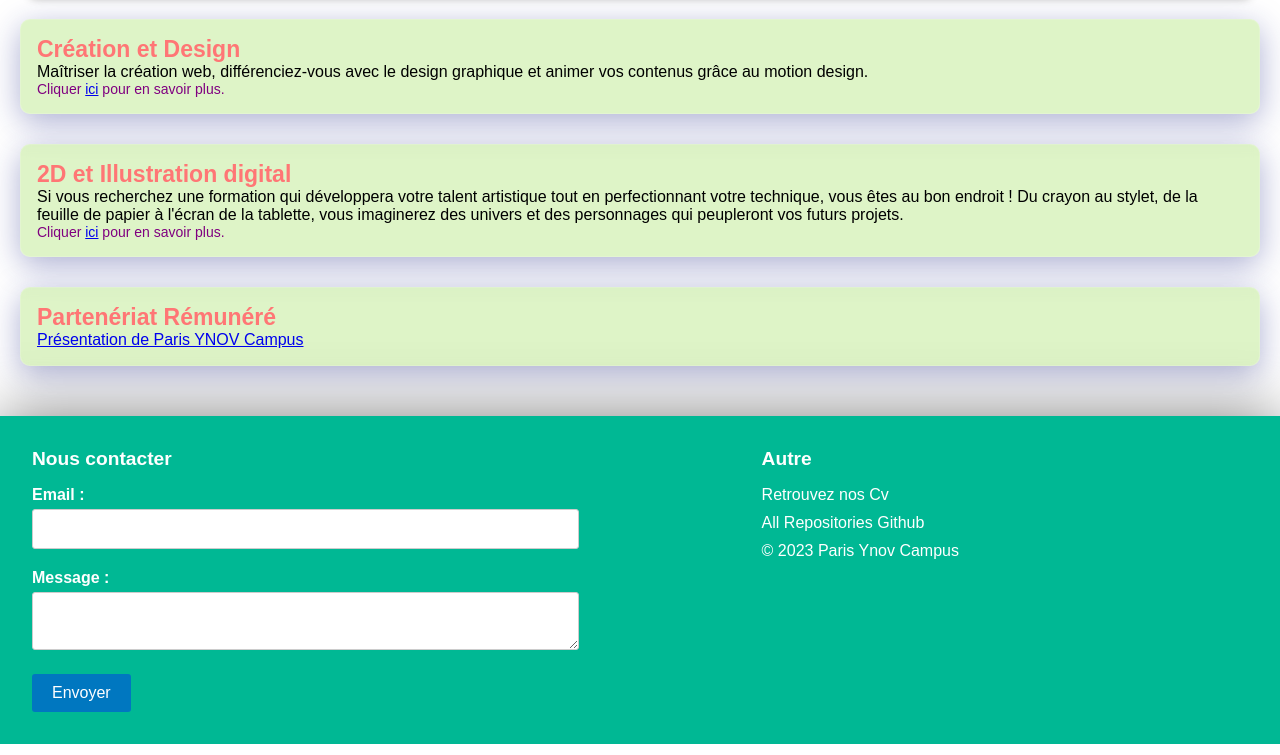
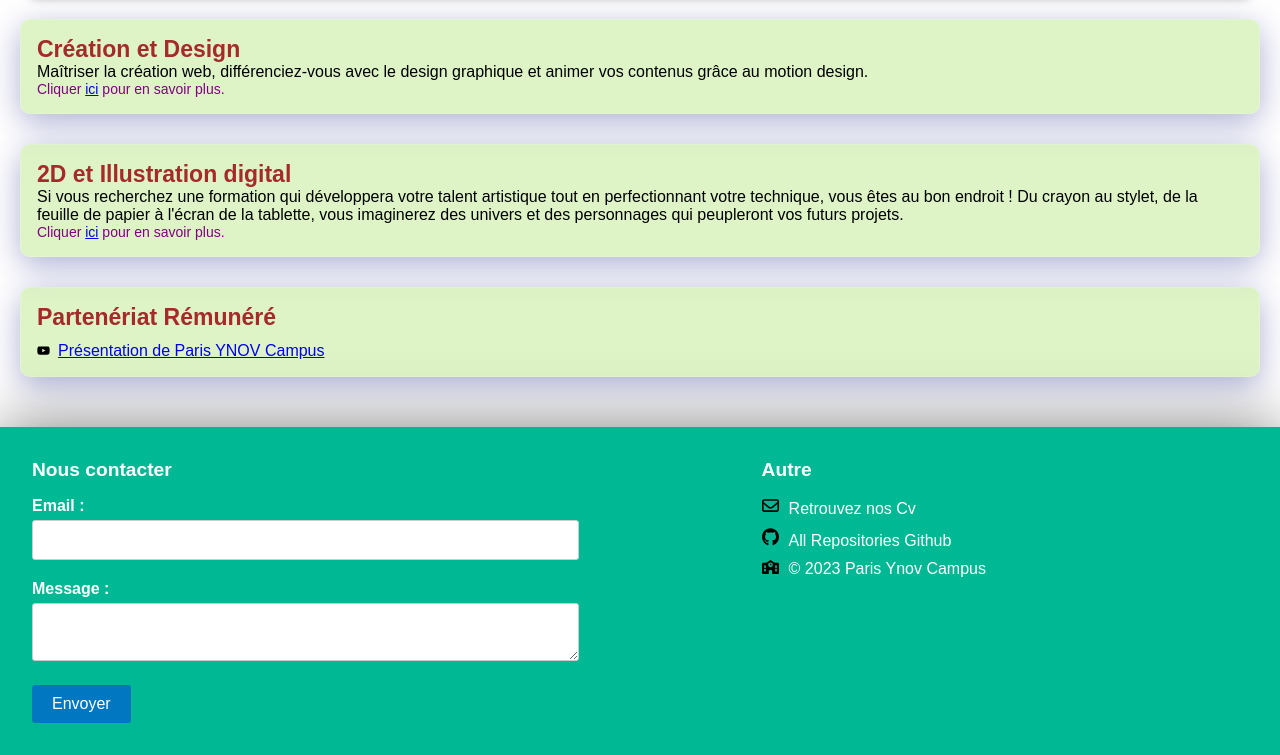
Before and after one commit to Sajedd/GoForum, a plain HTML site: page blog.html in a window 1280 px wide. Shown: the part 912-1667 px from the top of the page. Drawn offline with Linux system fonts and the light colour scheme.

Commit message:
front finis

```diff
--- a/assets/css/blog.css
+++ b/assets/css/blog.css
@@ -10,7 +10,7 @@ header {
 }
 
 .title {
-    color: #F7EFD6;
+  color: #f7efd6;
   text-decoration: none;
   font-weight: bold;
 }
@@ -28,7 +28,7 @@ nav ul {
   margin: 0;
   text-align: center;
   font-weight: bold;
-  font-size: larger
+  font-size: larger;
 }
 
 nav ul li {
@@ -48,23 +48,34 @@ main {
 .sousTitre {
   font-size: 14px;
   color: purple;
-
 }
 
 section {
   margin-bottom: 30px;
   padding: 1rem;
-  background: rgba( 126, 211, 33, 0.25 );
-box-shadow: 0 8px 32px 0 rgba( 31, 38, 135, 0.37 );
-backdrop-filter: blur( 4px );
--webkit-backdrop-filter: blur( 4px );
+  background: rgba(126, 211, 33, 0.25);
+  box-shadow: 0 8px 32px 0 rgba(31, 38, 135, 0.37);
+  backdrop-filter: blur(4px);
+  -webkit-backdrop-filter: blur(4px);
   border-radius: 10px;
-border: 1px solid rgba( 255, 255, 255, 0.18 );
+  border: 1px solid rgba(255, 255, 255, 0.18);
 }
 
 section h2 {
   font-size: 23px;
-  color: #ff7675;
+  color: brown;
+}
+.section-publicite-2 {
+  margin-bottom: 0.7rem;
+}
+
+.linkYtb {
+  list-style: none;
+}
+
+.iconYtb {
+  width: 13px;
+  margin-right: 8px;
 }
 
 /* Footter */
@@ -148,38 +159,48 @@ form button[type="submit"] {
   text-decoration: underline;
 }
 
-
+.miniIcon {
+  width: 17px;
+  margin-right: 10px;
+}
 /* publicitééééé*/
 
-*{
-  margin:0; padding:0;
+* {
+  margin: 0;
+  padding: 0;
   box-sizing: border-box;
   font-family: Arial, Helvetica, sans-serif;
 }
 
-.text{
-  padding:10px;
-  background:#eee;
+.text {
+  padding: 10px;
+  background: #eee;
 }
 
-.text h3{
+.text h3 {
   text-align: center;
   text-transform: uppercase;
   font-size: 22px;
-  padding:5px;
+  padding: 5px;
 }
 
-.banner-container{
+.banner-container {
   display: flex;
   align-items: center;
   justify-content: center;
   padding-bottom: 1rem;
 }
 
-.banner-container .banner{
-  background:linear-gradient(-55deg, #ff7675 29%, #d63031 29.1%, #D37A5C 68%, #72301E 68.1%);
+.banner-container .banner {
+  background: linear-gradient(
+    -55deg,
+    #ff7675 29%,
+    #d63031 29.1%,
+    #d37a5c 68%,
+    #72301e 68.1%
+  );
   border-radius: 5px;
-  margin:10px;
+  margin: 10px;
   display: flex;
   align-items: center;
   justify-content: center;
@@ -188,63 +209,63 @@ form button[type="submit"] {
   overflow: hidden;
 }
 
-.banner-container .banner .shoe{
-  flex:1 1 250px;
-  padding:15px;
+.banner-container .banner .shoe {
+  flex: 1 1 250px;
+  padding: 15px;
   text-align: center;
 }
 
-.banner-container .banner .shoe img{
-  width:80%;
+.banner-container .banner .shoe img {
+  width: 80%;
 }
 
-.banner-container .banner .content{
-  flex:1 1 250px;
+.banner-container .banner .content {
+  flex: 1 1 250px;
   text-align: center;
-  padding:10px;
+  padding: 10px;
   text-transform: uppercase;
 }
 
-.banner-container .banner .content span{
-  color:#eee;
+.banner-container .banner .content span {
+  color: #eee;
   font-size: 25px;
 }
 
-.banner-container .banner .content h3{
-  color:#fff;
+.banner-container .banner .content h3 {
+  color: #fff;
   font-size: 40px;
 }
 
-.banner-container .banner .content p{
-  color:#eee;
+.banner-container .banner .content p {
+  color: #eee;
   font-size: 20px;
-  padding:10px 0;
+  padding: 10px 0;
 }
 
-.banner-container .banner .content .btn{
+.banner-container .banner .content .btn {
   display: block;
-  height:40px;
-  width:150px;
+  height: 40px;
+  width: 150px;
   line-height: 40px;
   background: #fff;
-  color:#d63031;
-  margin:5px auto;
+  color: #d63031;
+  margin: 5px auto;
   text-decoration: none;
 }
 
-.banner-container .banner .women{
+.banner-container .banner .women {
   position: relative;
   bottom: -33px;
-  padding:10px;
-  flex:1 1 250px;
+  padding: 10px;
+  flex: 1 1 250px;
 }
 
-.banner-container .banner .women img{
-  width:100%;
+.banner-container .banner .women img {
+  width: 100%;
 }
 
-@media (max-width:768px){
-  .banner-container .banner .women{
+@media (max-width: 768px) {
+  .banner-container .banner .women {
     display: none;
   }
 }
--- a/assets/css/contact.css
+++ b/assets/css/contact.css
@@ -63,7 +63,7 @@ a {
   border: 1px solid rgba(255, 255, 255, 0.18);
 }
 
-img {
+.acceuilYnov {
   display: block;
   width: 70%;
   height: auto;
@@ -225,7 +225,10 @@ form button[type="submit"] {
 .links ul li a:hover {
   text-decoration: underline;
 }
-
+.miniIcon {
+  width: 17px;
+  margin-right: 10px;
+}
 /*Media queries pour telephones*/
 @media screen and (max-width: 760px) {
   body {
--- a/assets/css/index.css
+++ b/assets/css/index.css
@@ -19,6 +19,7 @@ body {
 h2 {
   margin-bottom: 2rem;
 }
+
 
 a {
   color: inherit;
@@ -77,7 +78,9 @@ display: flex;
 }
 .content h2 {
   margin-bottom: 0.7rem;
-  font-size: 1.3rem;
+  /* font-size: 1.3rem; */
+  color: darkred;
+
 }
 .content p {
   margin-bottom: 1rem;
@@ -177,6 +180,11 @@ form button[type="submit"] {
   text-decoration: underline;
 }
 
+.miniIcon {
+  width: 17px;
+  margin-right: 10px;
+}
+
 @media screen and (max-width: 720px) {
   body {
     padding: 0;
--- a/assets/css/testAcceuil.css
+++ b/assets/css/testAcceuil.css
@@ -150,3 +150,7 @@ footer {
   .links ul li a:hover {
     text-decoration: underline;
   }
+  .miniIcon {
+    width: 17px;
+    margin-right: 10px;
+  }
--- a/blog.html
+++ b/blog.html
@@ -23,56 +23,119 @@
     <main>
       <section id="section-informatique">
         <h2>Informatique</h2>
-        <p>Développement logiciels, bases de données, infrastructures et réseaux ou cybersécurité, devenez experts dans les domaines les plus porteurs de l'informatique et des nouvelles technologies !</p>
-     <p class="sousTitre">Cliquer <a href="https://www.ynov.com/formation/ynov-informatique/">ici</a> pour en savoir plus.</p>
+        <p>
+          Développement logiciels, bases de données, infrastructures et réseaux
+          ou cybersécurité, devenez experts dans les domaines les plus porteurs
+          de l'informatique et des nouvelles technologies !
+        </p>
+        <p class="sousTitre">
+          Cliquer
+          <a href="https://www.ynov.com/formation/ynov-informatique/">ici</a>
+          pour en savoir plus.
+        </p>
       </section>
       <section id="section-marketing">
         <h2>Marketing</h2>
-        <p>E-Commerce, communication digitale et web marketing, voici trois domaines qui n'auront plus de secret pour vous à l'issue de votre formation.</p>
-        <p class="sousTitre">Cliquer <a href="https://www.ynov.com/formation/ynov-marketing-communication/">ici</a> pour en savoir plus.</p>
+        <p>
+          E-Commerce, communication digitale et web marketing, voici trois
+          domaines qui n'auront plus de secret pour vous à l'issue de votre
+          formation.
+        </p>
+        <p class="sousTitre">
+          Cliquer
+          <a href="https://www.ynov.com/formation/ynov-marketing-communication/"
+            >ici</a
+          >
+          pour en savoir plus.
+        </p>
       </section>
       <section id="section-architecture">
         <h2>Architecture d'Intérieur</h2>
-        <p>Si votre projet est de faire de votre passion votre futur métier, alors commencez votre future carrière ici ! Du dessin à la 3D, en passant par les techniques de construction et de la décoration, réalisez des projets épanouissants tout au long de votre cursus et devenez un professionnel complet.</p>
-        <p class="sousTitre">Cliquer <a href="https://www.ynov.com/formation/ynov-architecture-interieur/">ici</a> pour en savoir plus.</p>
+        <p>
+          Si votre projet est de faire de votre passion votre futur métier,
+          alors commencez votre future carrière ici ! Du dessin à la 3D, en
+          passant par les techniques de construction et de la décoration,
+          réalisez des projets épanouissants tout au long de votre cursus et
+          devenez un professionnel complet.
+        </p>
+        <p class="sousTitre">
+          Cliquer
+          <a href="https://www.ynov.com/formation/ynov-architecture-interieur/"
+            >ici</a
+          >
+          pour en savoir plus.
+        </p>
       </section>
       <div class="text">
         <h3>Publicité Sponsorisé</h3>
-        <p>Découvrez <a href="./assets/jeux/Casse_brique/index.html">"BrickBlast"</a> - le jeu de casse-briques en JavaScript le plus addictif ! Détruisez des briques, collectez des power-ups et battez tous les records. Jouez gratuitement dès maintenant ! #BrickBlastChallenge</p>
+        <p>
+          Découvrez
+          <a href="./assets/jeux/Casse_brique/index.html">"BrickBlast"</a> - le
+          jeu de casse-briques en JavaScript le plus addictif ! Détruisez des
+          briques, collectez des power-ups et battez tous les records. Jouez
+          gratuitement dès maintenant ! #BrickBlastChallenge
+        </p>
       </div>
 
       <div class="banner-container">
-
         <div class="banner">
           <div class="shoe">
-                <img src="assets/images/Sajed et Abdoulaye (1).png" alt="">
+            <img src="assets/images/Sajed et Abdoulaye (1).png" alt="" />
           </div>
           <div class="content">
             <span>BrickBlast</span>
             <h3>Venez vous amuser !</h3>
             <p>Actuellement disponible sur tout les platephorme</p>
-                <a href="/assets/jeux/Casse_brique/index.html" class="btn">Cliquer ici !</a>
+            <a href="/assets/jeux/Casse_brique/index.html" class="btn"
+              >Cliquer ici !</a
+            >
           </div>
           <div class="women">
-                <img src="assets/images/Capture_maron.png" alt="">
+            <img src="assets/images/Capture_maron.png" alt="" />
           </div>
         </div>
-
       </div>
       <section id="section-creation">
         <h2>Création et Design</h2>
-        <p>Maîtriser la création web, différenciez-vous avec le design graphique et animer vos contenus grâce au motion design.</p>
-        <p class="sousTitre">Cliquer <a href="https://www.ynov.com/formation/ynov-creation-design/">ici</a> pour en savoir plus.</p>
+        <p>
+          Maîtriser la création web, différenciez-vous avec le design graphique
+          et animer vos contenus grâce au motion design.
+        </p>
+        <p class="sousTitre">
+          Cliquer
+          <a href="https://www.ynov.com/formation/ynov-creation-design/">ici</a>
+          pour en savoir plus.
+        </p>
       </section>
       <section id="section-illustration">
         <h2>2D et Illustration digital</h2>
-        <p>Si vous recherchez une formation qui développera votre talent artistique tout en perfectionnant votre technique, vous êtes au bon endroit ! Du crayon au stylet, de la feuille de papier à l'écran de la tablette, vous imaginerez des univers et des personnages qui peupleront vos futurs projets.</p>
-        <p class="sousTitre">Cliquer <a href="https://www.ynov.com/formation/ynov-2d-illustration/ ">ici</a> pour en savoir plus.</p>
+        <p>
+          Si vous recherchez une formation qui développera votre talent
+          artistique tout en perfectionnant votre technique, vous êtes au bon
+          endroit ! Du crayon au stylet, de la feuille de papier à l'écran de la
+          tablette, vous imaginerez des univers et des personnages qui
+          peupleront vos futurs projets.
+        </p>
+        <p class="sousTitre">
+          Cliquer
+          <a href="https://www.ynov.com/formation/ynov-2d-illustration/ "
+            >ici</a
+          >
+          pour en savoir plus.
+        </p>
       </section>
       <section id="section-publicite-2">
-        <h2>Partenériat Rémunéré</h2>
-        <!-- <img src="/assets/images/youtube.svg" alt=""> -->
-        <p><a href="https://youtu.be/f28OhSg53PQ">Présentation de Paris YNOV Campus</a></p>
+        <h2 class="section-publicite-2">Partenériat Rémunéré</h2>
+        <ul>
+          <li class="linkYtb">
+            <p>
+              <img class="iconYtb" src="/assets/images/youtube.svg" alt="" /><a
+                href="https://youtu.be/f28OhSg53PQ"
+                >Présentation de Paris YNOV Campus</a
+              >
+            </p>
+          </li>
+        </ul>
       </section>
     </main>
 
@@ -92,11 +155,28 @@
       <div class="links">
         <h2>Autre</h2>
         <ul>
-          <li><a href="./cv.html">Retrouvez nos Cv</a></li>
           <li>
-            <a href="./github.html">All Repositories Github</a>
+            <img
+              class="miniIcon"
+              src="/assets/images/envelope-regular.svg"
+              alt=""
+            /><a href="./cv.html">Retrouvez nos Cv</a>
           </li>
-          <li><a href="https://www.ynov.com/campus/paris/">&copy; 2023 Paris Ynov Campus</a></li>
+          <li>
+            <img class="miniIcon" src="/assets/images/github.svg" alt="" /><a
+              href="./github.html"
+              >All Repositories Github</a
+            >
+          </li>
+          <li>
+            <img
+              class="miniIcon"
+              src="/assets/images/school-solid.svg"
+              alt=""
+            /><a href="https://www.ynov.com/campus/paris/"
+              >&copy; 2023 Paris Ynov Campus</a
+            >
+          </li>
         </ul>
       </div>
     </footer>
```
Also changed, not shown: contact.html (+17 -4 lines), index.html (+16 -3 lines), testForum.html (+32 -9 lines). Lines whose indentation alone changed are shown as unchanged.
